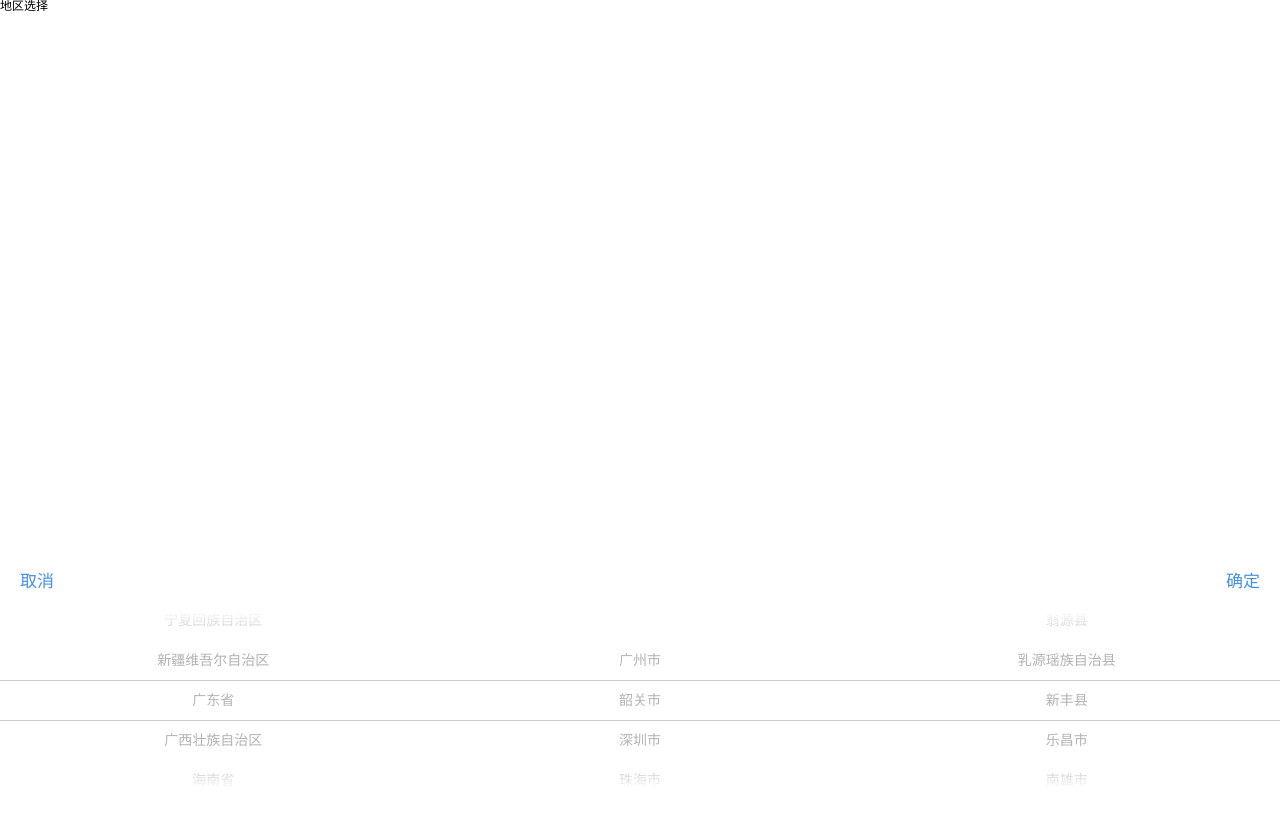
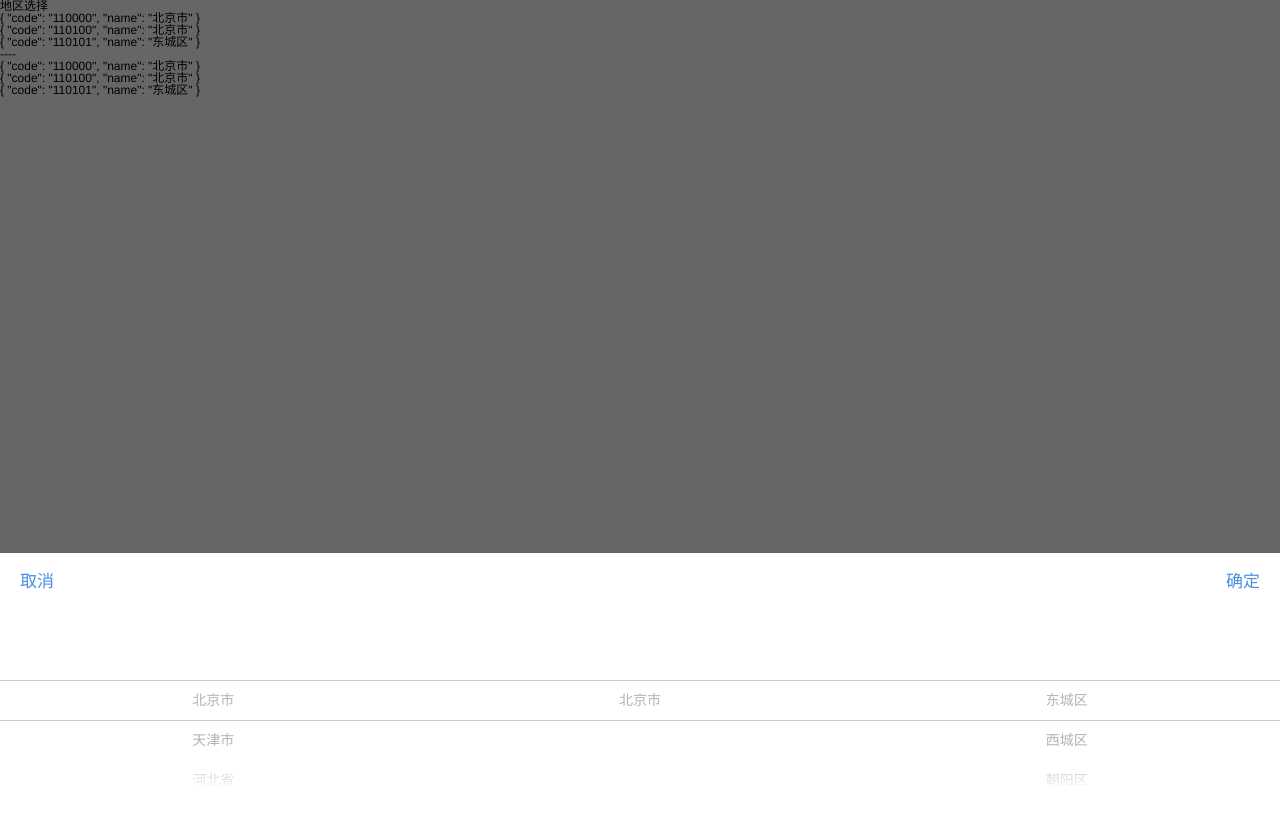
Before and after one commit to Edwardelric/vue2-koa2, a Vue app in the folder frontend/: page /#/newAddress in a window 1280 px wide. Shown: the top 824 px of the page. Built offline with nearby package versions, Linux system fonts and the light colour scheme; a small style sheet from the web is missing; what muse-ui would draw is missing.

Commit message:
feature: mask

```diff
--- a/frontend/src/components/newAddress.js
+++ b/frontend/src/components/newAddress.js
@@ -22,6 +22,7 @@ const Picker = (options = {}) => {
     maskOpacity: options.maskOpacity,
     maskColor: options.maskColor || "#ccc"
   })
+  instance.onComplete = options.onComplete ? options.onComplete.bind(null, instance) : (() => {})
   instance.onShow = options.onShow ? options.onShow.bind(null, instance) : (() => {})
   instance.onHide = options.onHide ? options.onHide.bind(null, instance) : (() => {})
   instance.onChange = options.onChange ? options.onChange.bind(null, instance) : (() => {})
--- a/frontend/src/components/newAddress.vue
+++ b/frontend/src/components/newAddress.vue
@@ -1,10 +1,11 @@
 <template>
     <transition :name="transitionName">
-      <!--<div class="mask" v-if="visible" key="mask"></div>-->
-      <div class="picker-wrapper" :className="className" v-if="visible" key="pickerwrapper">
+      <div class="picker-wrapper" :className="className" v-if="visible">
+        <div class="mask"></div>
+        <div class="wrapper">
           <ul class="btn-groups">
-          <li v-if="!hideCancelBtn" @click="visible=false">{{cancelText}}</li>
-          <li>{{confirmText}}</li>
+            <li v-if="!hideCancelBtn" @click="cancelFn">{{cancelText}}</li>
+            <li @click="confirmFn">{{confirmText}}</li>
           </ul>
           <div class="picker-container" :style="{height: calContainerHeight + 'px'}">
             <new-address-slot v-for="(slot, index) in slotsLists"
@@ -22,6 +23,7 @@
             </new-address-slot>
             <div class="selected-top-line" ref="selectedTopLine"></div>
             <div class="selected-bottom-line" ref="selectedBottomLine"></div>
+          </div>
         </div>
       </div>
     </transition>
@@ -77,6 +79,10 @@
 	      type: Function,
         default: () => {}
       },
+      onInit: {
+        type: Function,
+        default: () => {}
+      },
       onChange: {
         type: Function,
         default: () => {}
@@ -94,21 +100,20 @@
 			return {
         lineHeight: 0,
         visible: false,
-        slotsLists: []
+        slotsLists: [],
+        slotsListsCopy: []
       };
 		},
     watch: {
 	    value(val) {
-	      this.visible = val;
-      },
-      visible(val) {
 	      this.visible = val;
       }
     },
     created() {
       let curData = this.originData;
       let keyNames = ["", "cities", "areas"];
-      this.slots.forEach((item, index) => {
+      this.slotsLists = this.slots;
+      this.slotsLists.forEach((item, index) => {
         if (item.selectedValues && (item.selectedValues.name || item.selectedValues.code)) {
           let selectedValues = item.selectedValues;
           curData.forEach((subItem, subIndex) => {
@@ -125,8 +130,14 @@
           item.selectedValues.name = item.values[0].name;
         }
       });
-      this.slotsLists = this.slots;
-      console.log(this.slotsLists);
+      setTimeout(() => {
+        this.onComplete([
+          this.slots[0].selectedValues,
+          this.slots[1].selectedValues,
+          this.slots[2].selectedValues
+        ]);
+      }, 30);
+
     },
     components: {
       NewAddressSlot
@@ -163,6 +174,25 @@
           this.slots[2].selectedValues
         ]);
       },
+      confirmFn() {
+        this.visible = false;
+        this.slotsListsCopy[0] = Object.assign({}, this.slots[0].selectedValues);
+        this.slotsListsCopy[1] = Object.assign({}, this.slots[1].selectedValues);
+        this.slotsListsCopy[2] = Object.assign({}, this.slots[2].selectedValues);
+        this.onConfirm([
+          this.slots[0].selectedValues,
+          this.slots[1].selectedValues,
+          this.slots[2].selectedValues
+        ])
+      },
+      cancelFn() {
+        this.visible = false;
+        this.onConfirm([
+          this.slotsListsCopy[0].selectedValues,
+          this.slotsListsCopy[1].selectedValues,
+          this.slotsListsCopy[2].selectedValues
+        ])
+      },
       setItemHeight(height) {
         this.lineHeight = height;
       },
@@ -174,15 +204,6 @@
 </script>
 
 <style lang="scss">
-  .picker-enter-active, .picker-leave-active {
-    transition: all .3s;
-    opacity: 1;
-    transform: translate3d(0, 100%, 0);
-  }
-  .picker-enter-to, picker-leave-to{
-    transform: translate3d(0, 0, 0);
-    opacity: 0;
-  }
   .picker-wrapper {
     position: absolute;
     left: 0;
@@ -190,6 +211,37 @@
     z-index: 100;
     width: 100%;
     background: #fff;
+    .wrapper {
+      position: absolute;
+      left: 0;
+      bottom: 0;
+      z-index: 100;
+      width: 100%;
+      background: #fff;
+      transition: all .5s ease-in;
+    }
+    .mask {
+      transition: all .4s ease-in;
+    }
+    &.picker-enter-active, &.picker-leave-active {
+      .wrapper {
+        opacity: 1;
+        transform: translate3d(0, 100%, 0);
+      }
+      .mask {
+        opacity: 1;
+      }
+    }
+    &.picker-enter-to, &.picker-leave {
+      .wrapper {
+        transform: translate3d(0, 0, 0);
+        opacity: 0;
+      }
+      .mask {
+
+        opacity: 0;
+      }
+    }
     .btn-groups {
       display: flex;
       justify-content: space-between;
--- a/frontend/src/pages/newAddress.vue
+++ b/frontend/src/pages/newAddress.vue
@@ -2,11 +2,13 @@
   <div class="address">
     <!--<Picker :slotsLists="addressSlots" @change="addressChange" :address="address"></Picker>-->
     <div @click="showPicker">地区选择</div>
-    <p>
-      {{regions}}
-    </p>
-    <p> {{cities}} </p>
+    <p>{{regions}}</p>
+    <p>{{cities}} </p>
     <p>{{areas}}</p>
+    <p>----</p>
+    <p>{{slotArr[0].selectedValues}}</p>
+    <p>{{slotArr[1].selectedValues}}</p>
+    <p>{{slotArr[2].selectedValues}}</p>
   </div>
 </template>
 
@@ -23,8 +25,8 @@
             values: Regions.map(x => x),
             className: "aaabb",
             selectedValues: {
-              code: "440000",
-              name: "广东省",
+              // code: "440000",
+              // name: "广东省",
             }
           },
           {
@@ -32,40 +34,35 @@
             values: ["北京市"],
             className: "ccc",
             selectedValues: {
-              code: "440200",
-              name: "韶关市",
+              // code: "440200",
+              // name: "韶关市",
             }
           },
           {
             textAlign: "center",
             values: ["东城区"],
             selectedValues: {
-              code: "440233",
-              name: "新丰县"
+              // code: "440233",
+              // name: "新丰县"
             }
           }
         ],
         address: Regions,
         regions: null,
         cities: null,
-        areas: null
+        areas: null,
+        slotArr: null
       };
     },
     created() {
-      this.showPicker();
-    },
-    mounted() {},
-    methods: {
-      showPicker() {
-        let a = this.$Picker({
-          slots: [
+      this.slotArr = [
         {
           textAlign: "center",
           values: Regions.map(x => x),
           className: "aaabb",
           selectedValues: {
-                code: "440000",
-                name: "广东省",
+            // code: "440000",
+            // name: "广东省",
           }
         },
         {
@@ -73,20 +70,36 @@
           values: [],
           className: "ccc",
           selectedValues: {
-                code: "440200",
-                name: "韶关市",
+            // code: "440200",
+            // name: "韶关市",
           }
         },
         {
           textAlign: "center",
           values: [],
           selectedValues: {
-                code: "440233",
-                name: "新丰县"
+            // code: "440233",
+            // name: "新丰县"
           }
         }
-          ],
+      ];
+      this.showPicker();
+    },
+    mounted() {},
+    methods: {
+      showPicker() {
+        let self = this;
+        let a = this.$Picker({
+          slots: self.slotArr,
           originData: Regions,
+          onComplete: (instance, changeInfo) => {
+            this.regions = changeInfo[0];
+            this.cities = changeInfo[1];
+            this.areas = changeInfo[2];
+            self.slotArr[0].selectedValues = changeInfo[0];
+            self.slotArr[1].selectedValues = changeInfo[1];
+            self.slotArr[2].selectedValues = changeInfo[2];
+          },
           onChange: (instance, changeInfo) => {
             this.regions = changeInfo[0];
             this.cities = changeInfo[1];
```
Lines whose indentation alone changed are shown as unchanged.
